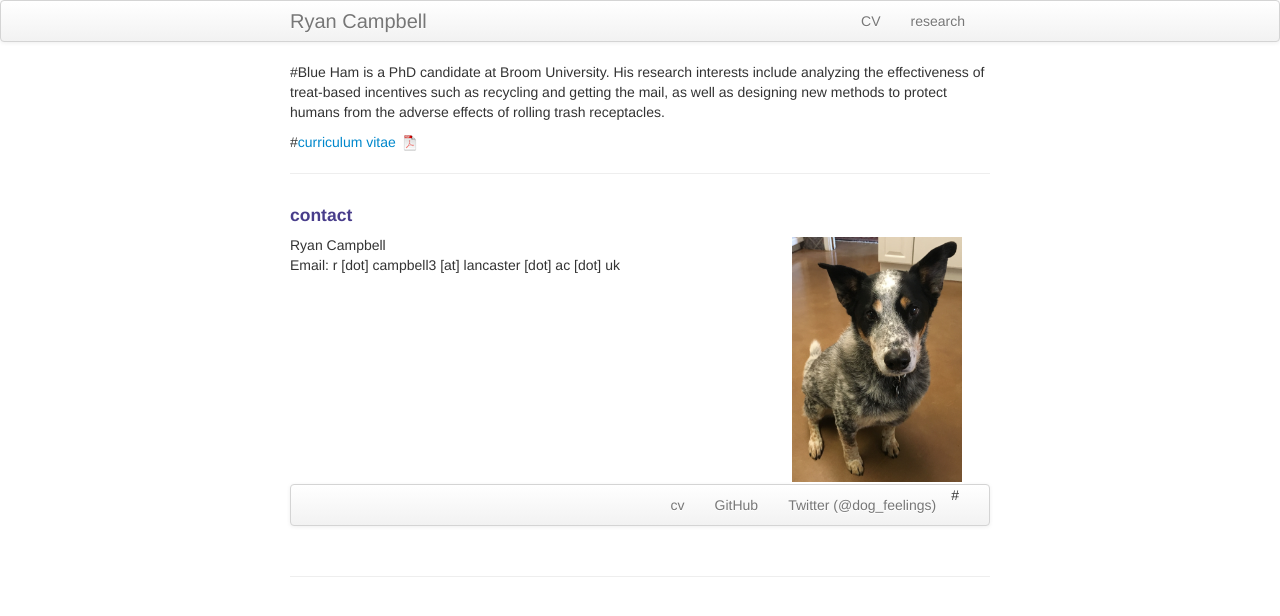
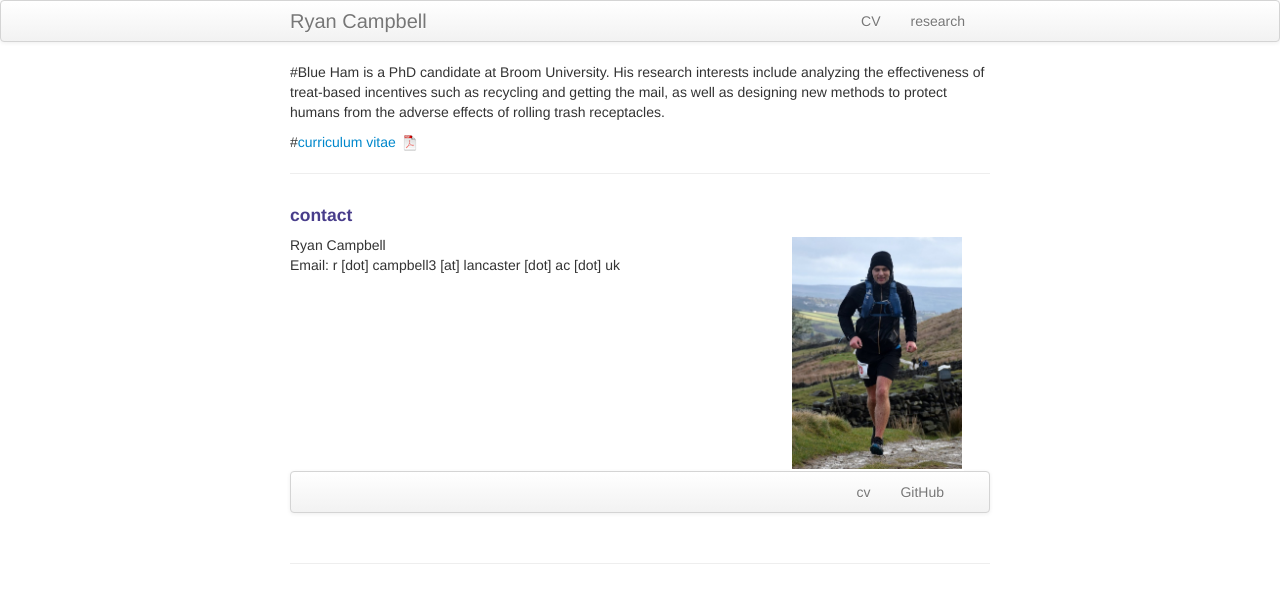
Before and after one commit to ryancampbell514/ryancampbell514.github.io, a Jekyll site: the page built from index.md, in a window 1280 px wide. Shown: the top 616 px of the page. Built offline with Jekyll 4.4.1, drawn with Linux system fonts in a browser that asks for light colours.

Commit message:
added photo of me and my cv

```diff
--- a/index.md
+++ b/index.md
@@ -35,7 +35,6 @@ keywords:
       <ul class="nav">
           <li><a href="{{ BASE_PATH }}/assets/CV.pdf">cv</a></li>
           <li><a href="https://github.com/ryancampbell514">GitHub</a></li>
-          #<li><a href="https://twitter.com/dog_feelings">Twitter (@dog_feelings)</a></li>
       </ul>
   </div>
 </div>
```
Also changed, not shown: assets/headshot.jpg, 1 other file.
